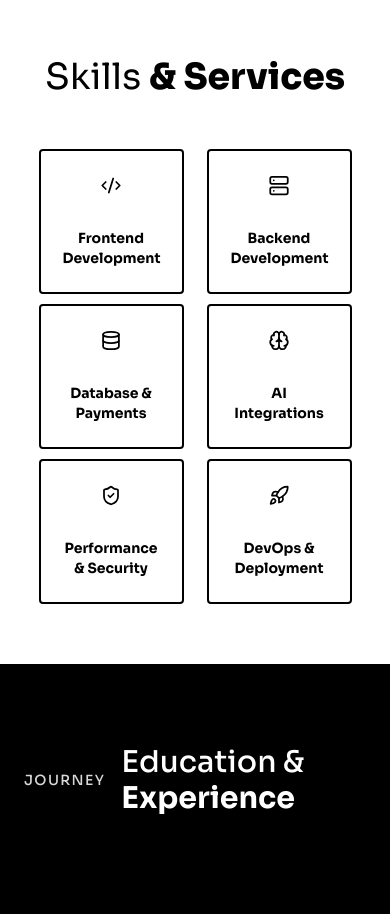
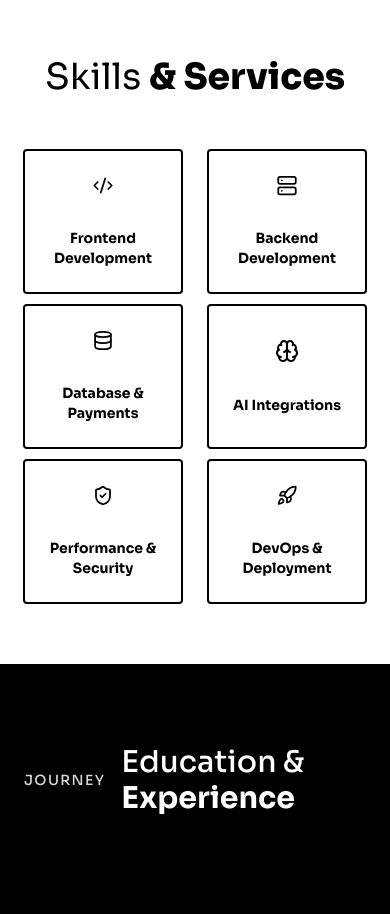
Before and after one commit to Qaziaaaa/portfolio-website, a Next.js app: page / in a window 390 px wide. Shown: the part 900-1814 px from the top of the page. Built offline with nearby package versions, Linux system fonts and the light colour scheme.

Commit message:
fix: prevent horizontal overflow across all viewports

```diff
--- a/src/app/page.tsx
+++ b/src/app/page.tsx
@@ -14,7 +14,7 @@ export default function Home() {
     <>
       <Navbar />
       <ScrollAnimations />
-      <main className="space-y-10 pt-20">
+      <main className="space-y-10 pt-20 overflow-x-hidden">
         <Hero />
         <Skills />
         <Experience />
--- a/src/components/Skills.tsx
+++ b/src/components/Skills.tsx
@@ -17,10 +17,10 @@ export default function Skills() {
           Skills{' '}<span className="font-extrabold">&amp; Services</span>
         </h2>
       </div>
-      <div className="self-stretch overflow-hidden flex flex-col py-0 md:pb-20 px-8 gap-[20px]">
+        <div className="self-stretch overflow-hidden flex flex-col py-0 md:pb-20 px-4 sm:px-8 gap-[20px]">
         <div className="self-stretch grid grid-cols-2 md:flex md:flex-row md:flex-wrap justify-items-center md:items-center md:justify-center py-5 box-border gap-[10px] md:gap-[71px] min-h-[492px] text-center text-xl">
           {skills.map((skill, i) => (
-            <div key={i} className="h-[145px] w-[145px] md:h-[186px] md:w-[186px] rounded bg-white box-border border-black flex flex-col items-center justify-center py-6 px-[22px] gap-[32px] border-[2px] border-solid border-black">
+            <div key={i} className="h-[145px] w-full max-w-[160px] md:h-[186px] md:w-[186px] md:max-w-none rounded bg-white box-border border-black flex flex-col items-center justify-center py-6 px-[22px] gap-[32px] border-[2px] border-solid border-black justify-self-center">
               <skill.icon className="w-18 h-18 md:w-14 md:h-14 stroke-black" />
               <b className="self-stretch relative text-sm md:text-lg">{skill.name}</b>
             </div>
```
